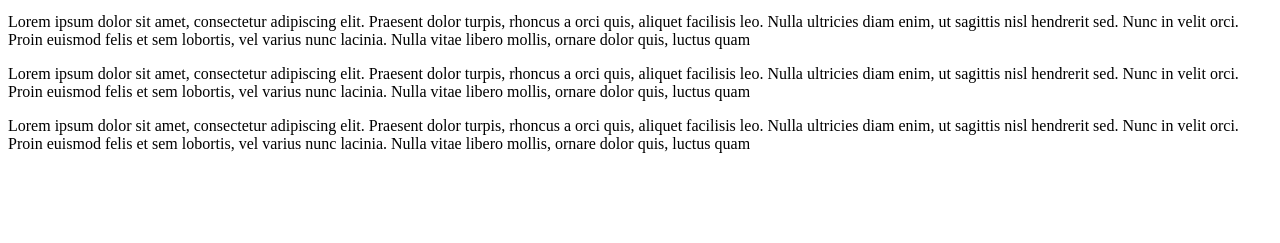
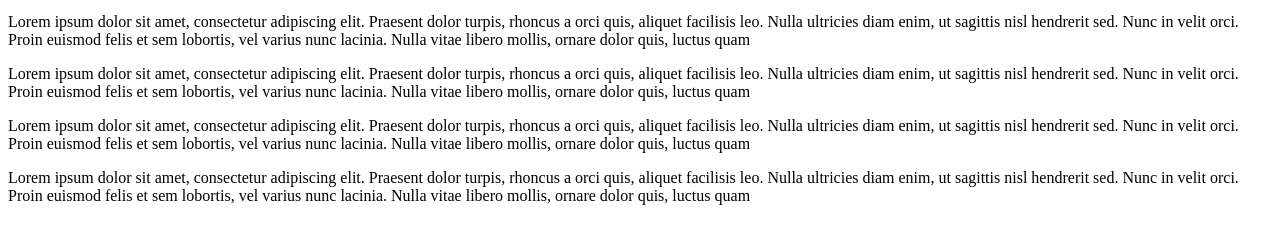
Before and after one commit to Illini-Rhythm-Syndicate/illini-rhythm-syndicate.github.io, a plain HTML site: page index.html in a window 1280 px wide. Shown: the part 105-348 px from the top of the page. Drawn offline with Linux system fonts and the light colour scheme.

Commit message:
new paragraph

```diff
--- a/index.html
+++ b/index.html
@@ -10,6 +10,7 @@
     <p>Lorem ipsum dolor sit amet, consectetur adipiscing elit. Praesent dolor turpis, rhoncus a orci quis, aliquet facilisis leo. Nulla ultricies diam enim, ut sagittis nisl hendrerit sed. Nunc in velit orci. Proin euismod felis et sem lobortis, vel varius nunc lacinia. Nulla vitae libero mollis, ornare dolor quis, luctus quam</p>
     <p>Lorem ipsum dolor sit amet, consectetur adipiscing elit. Praesent dolor turpis, rhoncus a orci quis, aliquet facilisis leo. Nulla ultricies diam enim, ut sagittis nisl hendrerit sed. Nunc in velit orci. Proin euismod felis et sem lobortis, vel varius nunc lacinia. Nulla vitae libero mollis, ornare dolor quis, luctus quam</p>
     <p>Lorem ipsum dolor sit amet, consectetur adipiscing elit. Praesent dolor turpis, rhoncus a orci quis, aliquet facilisis leo. Nulla ultricies diam enim, ut sagittis nisl hendrerit sed. Nunc in velit orci. Proin euismod felis et sem lobortis, vel varius nunc lacinia. Nulla vitae libero mollis, ornare dolor quis, luctus quam</p>
+    <p>Lorem ipsum dolor sit amet, consectetur adipiscing elit. Praesent dolor turpis, rhoncus a orci quis, aliquet facilisis leo. Nulla ultricies diam enim, ut sagittis nisl hendrerit sed. Nunc in velit orci. Proin euismod felis et sem lobortis, vel varius nunc lacinia. Nulla vitae libero mollis, ornare dolor quis, luctus quam</p>
 
 </body>
 </html>
```
